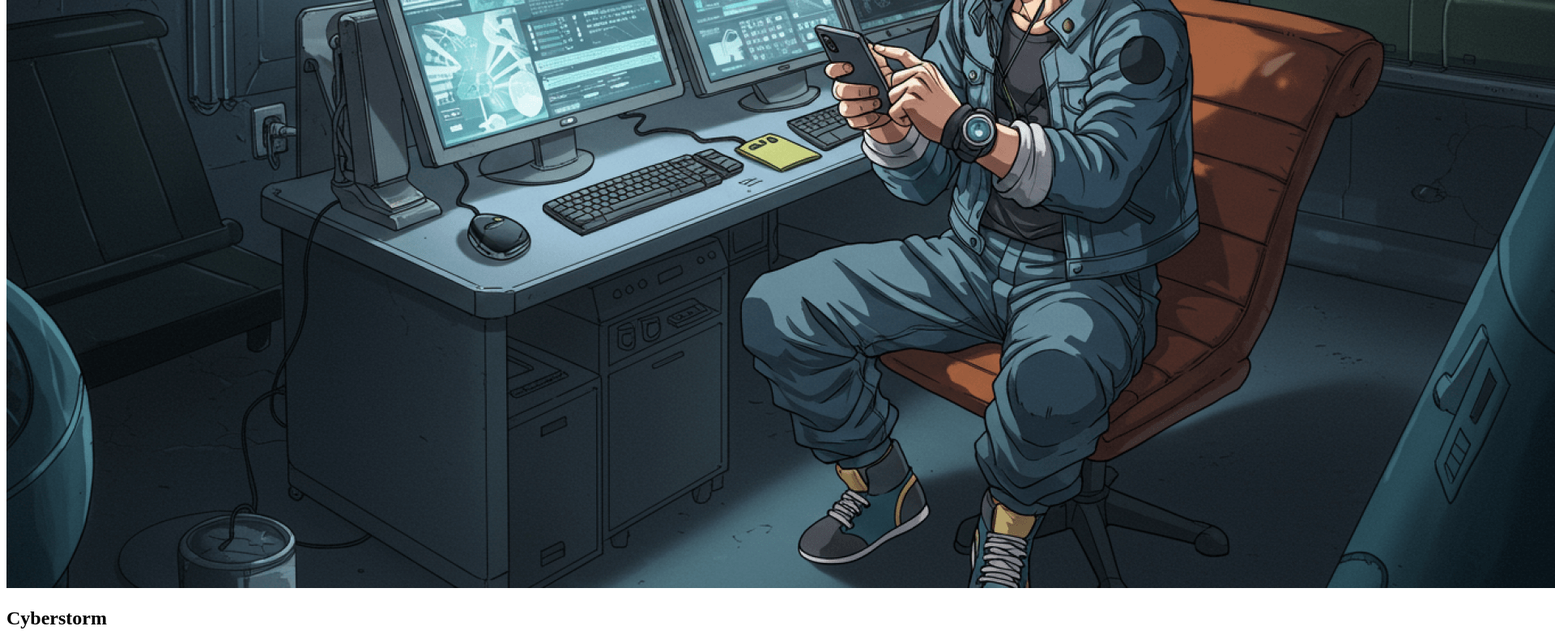
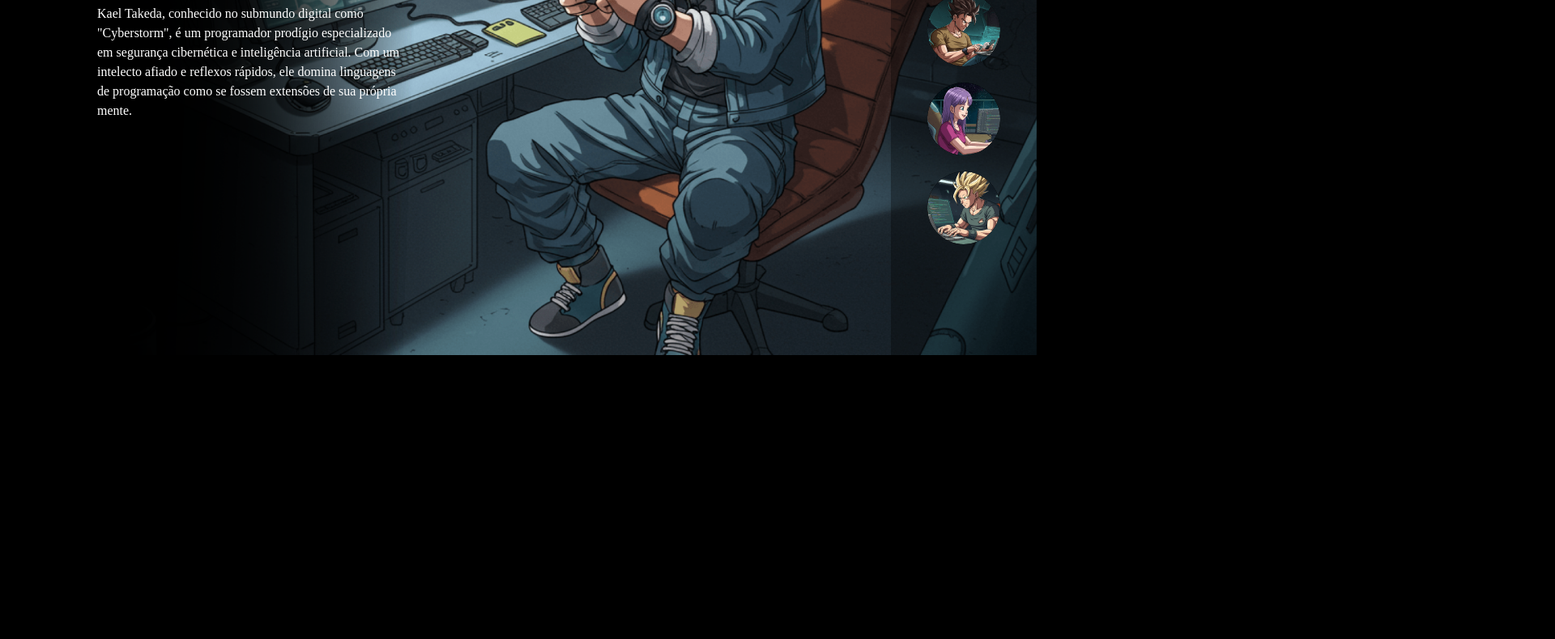
Before and after one commit to paulohdsanches/DEVemDOBRO-Projetos, a plain HTML site: page 03 - Dragon Ball/index.html in a window 1280 px wide. Shown: the part 361-1151 px from the top of the page at 81% size, 1920 px wide, since content can reach past the window. After the commit the page ends 804 px from the top, so only its background shows below. Drawn offline with Linux system fonts and the light colour scheme; a web font is replaced by a local one.

Commit message:
Projeto Dragon Ball - CSS

```diff
--- a/Dragon Ball/index.html
+++ b/03 - Dragon Ball/index.html
@@ -3,6 +3,11 @@
   <head>
     <meta charset="UTF-8" />
     <meta name="viewport" content="width=device-width, initial-scale=1.0" />
+    <link rel="preconnect" href="https://fonts.googleapis.com" crossorigin />
+    <link href="https://fonts.googleapis.com/css2?family=Big+Shoulders+Stencil:opsz,wght@10..72,100..900&display=swap" rel="stylesheet">
+
+    <link rel="stylesheet" href="./src/css/reset.css" />
+    <link rel="stylesheet" href="./src/css/estilos.css" />
     <title>Projeto Dragon Ball</title>
   </head>
   <body>
@@ -125,7 +130,10 @@
     <ul class="botoes">
       <li>
         <button class="botao cyberstorm selecionado">
-                <img src="./src/imagens/icone-cyberstorm.png" alt="Ícone Cyberstorm">
+          <img
+            src="./src/imagens/icone-cyberstorm.png"
+            alt="Ícone Cyberstorm"
+          />
         </button>
       </li>
       <li>
@@ -145,7 +153,10 @@
       </li>
       <li>
         <button class="botao codebreaker">
-                <img src="./src/imagens/icone-codebreaker.png" alt="Ícone Codebreaker" />
+          <img
+            src="./src/imagens/icone-codebreaker.png"
+            alt="Ícone Codebreaker"
+          />
         </button>
       </li>
     </ul>
--- /dev/null
+++ b/03 - Dragon Ball/src/css/estilos.css
@@ -0,0 +1,109 @@
+body {
+  background-color: #000000;
+  overflow: hidden;
+}
+
+main ::after {
+  content: "";
+  position: fixed;
+  top: 0;
+  left: 0;
+  min-height: 100vh;
+  width: 80vw;
+  background: linear-gradient(92deg, #000 10%, rgba(0,0,0,0) 50%);
+  z-index: -1;
+}
+
+main .personagem {
+    display: none;
+    height: 100vh;
+  }
+
+main .personagem.selecionado {
+  display: block;
+}
+
+main .personagem .imagem {
+  width: 100%;
+  height: 100%;
+  object-fit: cover;
+}
+
+.conteudo {
+  position: absolute;
+  top: 0;
+  left: 120px;
+  display: flex;
+  flex-direction: column;
+  justify-content: center;
+  height: 100vh;
+  max-width: 380px;
+  z-index: 1;
+}
+
+.conteudo .nome-personagem {
+  color: #ffffff;
+  font-size: 48px;
+  font-family: "Big Shoulders Stencil", sans-serif;
+  font-weight: 400;
+  margin-bottom: 20px;
+}
+
+.conteudo .descricao {
+  color: #ffffff;
+  font-family: "Rubik";
+  font-size: 16px;
+  line-height: 24px;
+}
+
+.botoes {
+  background-color: rgba(0, 0, 0, 0.3);
+  position: fixed;
+  top: 0;
+  right: 0;
+  width: 180px;
+  display: flex;
+  flex-direction: column;
+  align-items: center;
+  justify-content: center;
+  min-height: 100vh;
+  gap: 16px;
+}
+
+.botoes .botao {
+  border: none;
+  background-color: #000000;
+  width: 90px;
+  height: 90px;
+  cursor: pointer;
+  transition: transform 0.3s ease;
+  border-radius: 50%;
+}
+
+.botoes .botao img {
+  border-radius: 50%;
+}
+
+.botoes .botao.selecionado {
+  transform: scale(1.2);
+}
+
+.botoes .botao.cyberstorm.selecionado {
+  box-shadow: 0 0 10px #47ffc5;
+}
+
+.botoes .botao.codepixie.selecionado {
+  box-shadow: 0 0 10px #9747ff;
+}
+
+.botoes .botao.hexblade.selecionado {
+  box-shadow: 0 0 10px #ffa947;
+}
+
+.botoes .botao.neonpulse.selecionado {
+  box-shadow: 0 0 10px #e4309a;
+}
+
+.botoes .botao.codebreaker.selecionado {
+  box-shadow: 0 0 10px #fff047;
+}
--- /dev/null
+++ b/03 - Dragon Ball/src/css/reset.css
@@ -0,0 +1,9 @@
+* {
+    margin: 0;
+    padding: 0;
+    box-sizing: border-box;
+}
+
+ul {
+    list-style: none;
+}
```
Also changed, not shown: 03 - Dragon Ball/src/imagens/bg-codebreaker-mobile.png (renamed from Dragon Ball/src/imagens/bg-codebreaker-mobile.png), 03 - Dragon Ball/src/imagens/bg-codebreaker.png (renamed from Dragon Ball/src/imagens/bg-codebreaker.png), 03 - Dragon Ball/src/imagens/bg-codepixie-mobile.png (renamed from Dragon Ball/src/imagens/bg-codepixie-mobile.png), 03 - Dragon Ball/src/imagens/bg-codepixie.png (renamed from Dragon Ball/src/imagens/bg-codepixie.png), 03 - Dragon Ball/src/imagens/bg-cyberstorm-mobile.png (renamed from Dragon Ball/src/imagens/bg-cyberstorm-mobile.png), 03 - Dragon Ball/src/imagens/bg-cyberstorm.png (renamed from Dragon Ball/src/imagens/bg-cyberstorm.png), 03 - Dragon Ball/src/imagens/bg-hexblade-mobile.png (renamed from Dragon Ball/src/imagens/bg-hexblade-mobile.png), 03 - Dragon Ball/src/imagens/bg-hexblade.png (renamed from Dragon Ball/src/imagens/bg-hexblade.png), 03 - Dragon Ball/src/imagens/bg-neonpulse-mobile.png (renamed from Dragon Ball/src/imagens/bg-neonpulse-mobile.png), 03 - Dragon Ball/src/imagens/bg-neonpulse.png (added), 03 - Dragon Ball/src/imagens/icone-codebreaker.png (renamed from Dragon Ball/src/imagens/icone-codebreaker.png), 03 - Dragon Ball/src/imagens/icone-codepixie.png (renamed from Dragon Ball/src/imagens/icone-codepixie.png), 03 - Dragon Ball/src/imagens/icone-cyberstorm.png (renamed from Dragon Ball/src/imagens/icone-cyberstorm.png), 03 - Dragon Ball/src/imagens/icone-hexblade.png (renamed from Dragon Ball/src/imagens/icone-hexblade.png), 1 more files, 4 other files. Lines whose indentation alone changed are shown as unchanged.
